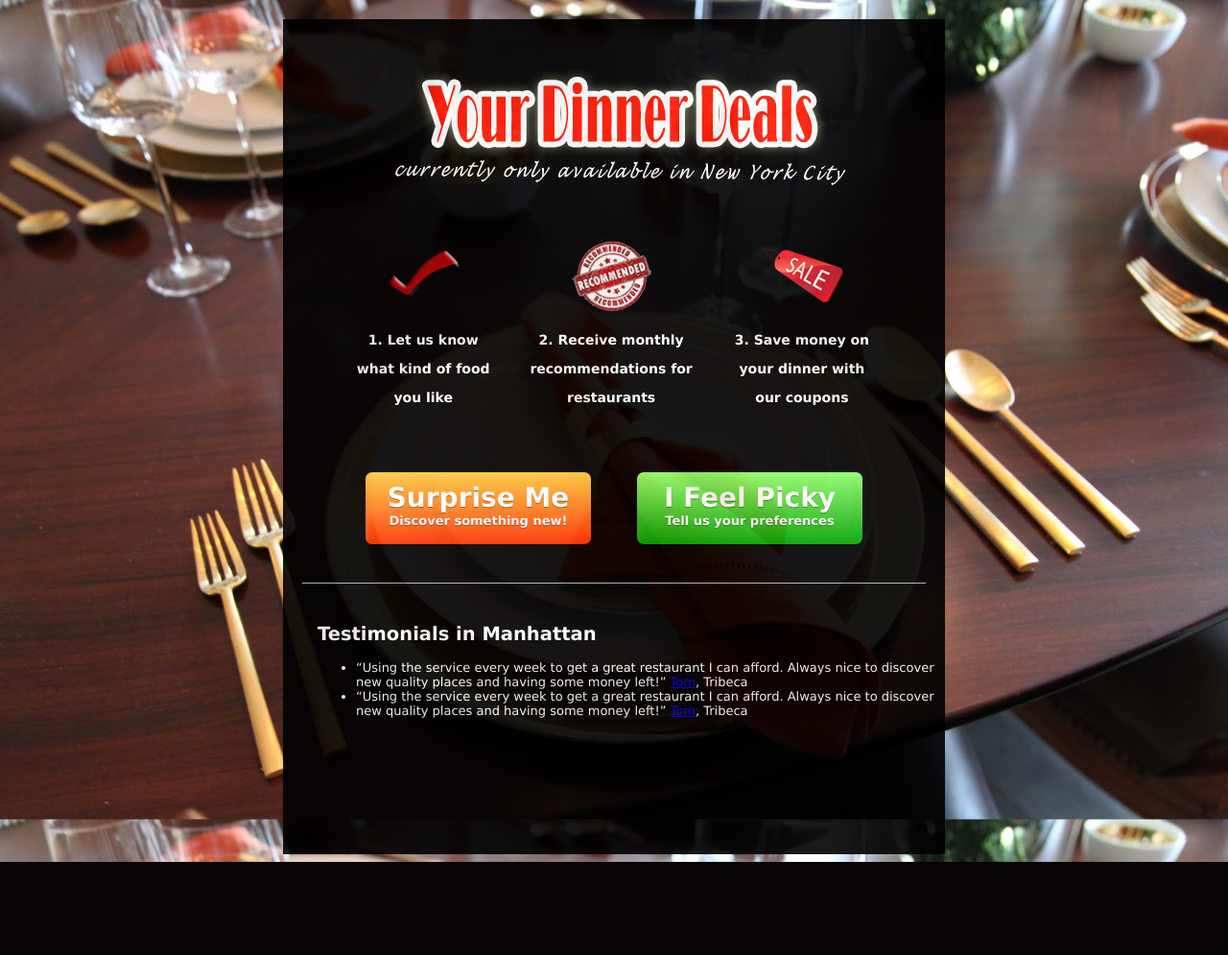
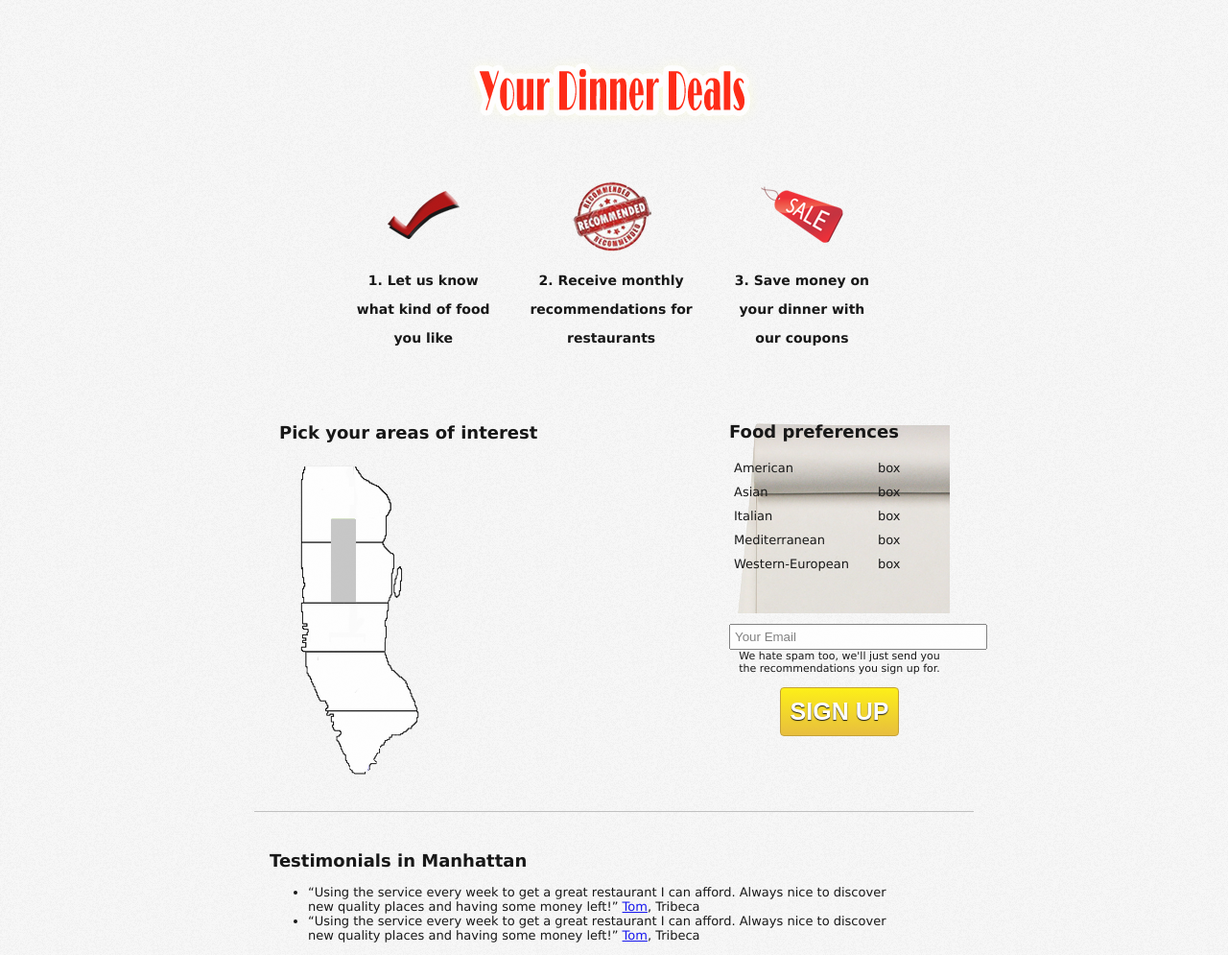
Before and after one commit to Hajfajf/YDD, a Django app: template templates/signup.html in a window 1280 px wide. Shown: the whole page at 96% size. Before the commit the page ends 898 px from the top, so only its background shows below. Run offline with Django 3.2, Linux system fonts and the light colour scheme; the template is opened without the code that fills it: most values are stand-ins (such as "Sample title", 1, 10 or a date in 2020).

Commit message:
update in signup form
work in progress, but I want to sync now to see if our work interferes
in some way.

```diff
--- a/app.yaml
+++ b/app.yaml
@@ -1,7 +1,8 @@
 application: yourdinnerdeals
 version: 1
-runtime: python
+runtime: python27
 api_version: 1
+threadsafe: false
 
 handlers:
 - url: /images
--- a/css/stylesheet.css
+++ b/css/stylesheet.css
@@ -1,11 +1,126 @@
 /*DOCTYPE SNIFFING??*/
+
+p {
+   color: #000;
+   font:13px verdana;
+}
+
+h2 {
+	font-size: 18px;
+}
+
+body {
+   color: #000;
+   font:13px verdana;
+   background: url(/images/bg.png);
+}
+
+table {
+   border-collapse:collapse;
+}
+
+td {
+   padding: 5px;
+}
+
+input {
+   padding: 4px;
+}
+
+.button_orange {
+    background-image: -webkit-gradient(linear, left top, left bottom, from(#FEEF01), to(#E7B92B));
+    background-image: -webkit-linear-gradient(#FEEF01,#E7B92B);
+    background-image: -moz-linear-gradient(#FEEF01,#E7B92B);
+    background-image: -o-linear-gradient(#FEEF01,#E7B92B);
+    background-image: -ms-linear-gradient(#FEEF01,#E7B92B);
+    background-image: linear-gradient(#FEEF01,#E7B92B);
+    border-radius: 4px;
+    -moz-border-radius: 4px;
+    padding: 10px;
+    color: white;
+    font-size: 25px;
+    font-weight: bold;
+    text-align: center;
+    text-shadow: 0 1px 1px black;
+    border: 1px solid #BF9925;
+    cursor: pointer;
+}
+
+.button_orange:hover {
+    color: #BF9925;
+    text-shadow: 0 1px 1px white;
+}
+
+.button_txt_large {
+  font-size: 28px;
+  font-weight: bold;
+  text-shadow: rgba(0, 0, 0, 0.4) 0px 1px 0px;
+}
+
+.button_txt_small {
+  font-size: 13px;
+  font-weight: bold;
+  text-shadow: rgba(0, 0, 0, 0.4) 0px 1px 0px;
+}
+
+.highlight:hover {
+  background-color: #E6E8FA;
+}
+
+#outline {
+  opacity: 0.9;
+  width: 750px;
+  min-height: 830px;
+  position:relative;
+  margin:auto;
+  padding:20px;
+  margin-top: 20px;
+}
+
+#signup {
+  margin-left: 30px;
+  width: 700px;
+  margin: auto;
+}
+
+#explanation {
+  margin: auto;
+  width: 580px;
+  min-height: 230px;
+  padding: 20px;
+}
+
+#area {
+  position: relative;
+  width: 370px;
+  height: 400px;
+  border: 1px solid transparent;
+}
+
+#food {
+  height: 200px;
+  background: url(/images/notepad.png);
+}
+
+#food_pref {
+  width: 170px;
+  padding: 5px;
+  text-align: center;
+  border: 1px solid black;
+}
+
+#signup_right {
+  position: relative;
+  width: 230px;
+  height: 400px;
+  margin-left: 20px;
+}
 
 .row {
 	padding:20px 20px 40px 16px;
 	border-top:1px solid #BBBBBB;
 	max-width: 800px;
 	position: relative;
-	background-color: black;
 }
 
 .span5 {
--- a/templates/base.html
+++ b/templates/base.html
@@ -8,122 +8,6 @@
 <title>Your Dinner Deals</title>
 
 <link rel="stylesheet" type="text/css" href="/css/stylesheet.css" media="all">
-
-
-
-<style type="text/css" media="all">
-
-p {
-   color: #fff;
-   font:13px verdana;
-}
-
-body {
-   color: #fff;
-   font:13px verdana;
-   background: url(images/background2.jpg) no-repeat center center fixed;
-   -webkit-background-size: cover;
-   -moz-background-size: cover;
-   -o-background-size: cover;
-   background-size: cover;
-}
-
-table {
-   border-collapse:collapse;
-}
-
-td {
-   padding: 5px;
-}
-
-input {
-   padding: 4px;
-}
-
-#button_green {
-    background-image: -webkit-gradient(linear, left top, left bottom, from(#91FF6C), to(#00A300));
-    background-image: -webkit-linear-gradient(#91FF6C,#00A300);
-    background-image: -moz-linear-gradient(#91FF6C,#00A300);
-    background-image: -o-linear-gradient(#91FF6C,#00A300);
-    background-image: -ms-linear-gradient(#91FF6C,#00A300);
-    background-image: linear-gradient(#91FF6C,#00A300);
-    height: 65px;
-    width: 235px;
-    border-radius: 8px;
-    -moz-border-radius: 8px;
-    padding-top: 10px;
-    text-align: center;
-    float: right;
-    border: 1px solid black;
-}
-
-#button_green:hover {
-    border: 1px solid white;
-}
-
-#button_orange {
-    background-image: -webkit-gradient(linear, left top, left bottom, from(#FFCC40), to(#FF3300));
-    background-image: -webkit-linear-gradient(#FFCC40,#FF3300);
-    background-image: -moz-linear-gradient(#FFCC40,#FF3300);
-    background-image: -o-linear-gradient(#FFCC40,#FF3300);
-    background-image: -ms-linear-gradient(#FFCC40,#FF3300);
-    background-image: linear-gradient(#FFCC40,#FF3300);
-    height: 65px;
-    width: 235px;
-    border-radius: 8px;
-    -moz-border-radius: 8px;
-    padding-top: 10px;
-    text-align: center;
-    border: 1px solid black;
-}
-
-#button_orange:hover {
-    border: 1px solid white;
-}
-
-.button_txt_large {
-  font-size: 28px;
-  font-weight: bold;
-  text-shadow: rgba(0, 0, 0, 0.4) 0px 1px 0px;
-}
-
-.button_txt_small {
-  font-size: 13px;
-  font-weight: bold;
-  text-shadow: rgba(0, 0, 0, 0.4) 0px 1px 0px;
-}
-
-.highlight:hover {
-  background-color: #E6E8FA;
-}
-
-#outline {
-  background: black;
-  opacity: 0.9;
-  width: 650px;
-  min-height: 830px;
-  position:relative;
-  margin:auto;
-  padding:20px;
-  margin-top: 20px;
-}
-
-#step1 {
-  margin-left: 30px;
-  width: 530px;
-  margin: auto;
-}
-
-#step2 {
-  margin-left: 15px;
-  width: 580px;
-  min-height: 230px;
-  border-radius: 8px;
-  -moz-border-radius: 8px;
-  padding: 20px;
-}
-
-</style>
 
 <script type="text/javascript">
 
@@ -145,7 +29,7 @@ input {
 
 <body>
 <div id="outline">
-<p style="text-align:center; line-hight:0px"><a href="/"><img src="images/log2.png" /></a></p>
+<p style="text-align:center; line-hight:0px"><a href="/"><img src="images/logo.png" /></a></p>
 {% block content %}
 {% endblock %}
 {% block testimonials %}
--- a/templates/signup.html
+++ b/templates/signup.html
@@ -47,9 +47,7 @@ $(function() {
 {% endblock %}
 
 {% block content %}
-<form method="post" action="/signup">
 
-    <div id="step2">
       <div id="explanation"><table>
             <tr>
                 <td style="text-align:center"><img src="images/one.png" /></td>
@@ -62,20 +60,61 @@ $(function() {
                 <td width="180px" style="padding:20px"><p style="line-height: 30px; margin-top:-20px; text-align:center; font-size: 14px"><strong>3. Save money on your dinner with our coupons</strong></p></td>
             </tr>
         </table></div>
+
+    <div id="signup">
+    <form method="post" action="/signup">
+
+       <div id="signup_right" style="float:right">
+         <div id="food">
+          <h2>Food preferences</h2>
+
+          <table>
+             <tr>
+               <td width="140px">American</td>
+               <td>box</td>
+             </tr>
+             <tr>
+               <td>Asian</td>
+               <td>box</td>
+             </tr>
+             <tr>
+               <td>Italian</td>
+               <td>box</td>
+             </tr>
+             <tr>
+               <td>Mediterranean</td>
+               <td>box</td>
+             </tr>
+             <tr>
+               <td>Western-European</td>
+               <td>box</td>
+             </tr>
+          </table>
+
          </div>
 
-    <table align="center" id="step1">
-            <tr>
-                <td><div id="button_green" style="cursor:pointer"><span class="button_txt_large">I Feel Picky</span><br/><span class="button_txt_small">Tell us your preferences</span></div>
-                <div id="button_orange" style="cursor:pointer"><span class="button_txt_large">Surprise Me</span><br/><span class="button_txt_small">Discover something new!</span></div><br/></td>
-            </tr>
-    </table>
+         <div id="contact">
+          <p style="font-size:11px; text-align:center"><input type="text" placeholder="Your Email" name="email" id="email" size="30"><br/>We hate spam too, we'll just send you the recommendations you sign up for.<p>
+          <p style="text-align:center"><input type="submit" value="SIGN UP" class="button_orange"/></p>
+         </div>
+       </div>
+
+
+       <div id="area">
+          <h2>Pick your areas of interest</h2>
+          <img src="images/area1.png" /><br/>
+          <img src="images/area2.png" style="margin-top:-3px"/><br/>
+          <img src="images/area3.png" style="margin-top:-3px"/><br/>
+          <img src="images/area4.png" style="margin-top:-3px"/><br/>
+          <img src="images/area5.png" style="margin-top:-3px"/>
+       </div>
 
        <div style="visibility:hidden">
            <strong>City</strong><select name="city" id="city"><option value="New York City">New York City</option></select>
        </div>
+
     </form>
-
+    </div>
 
 {% endblock %}
 
```
Also changed, not shown: images/area1.png (added), images/area2.png (added), images/area3.png (added), images/area4.png (added), images/area5.png (added), images/bg.png (added), images/bg_paper.png (added), images/log2.png (deleted), images/logo.png, images/notepad.jpg (added), images/notepad.png (added). Lines whose indentation alone changed are shown as unchanged.
